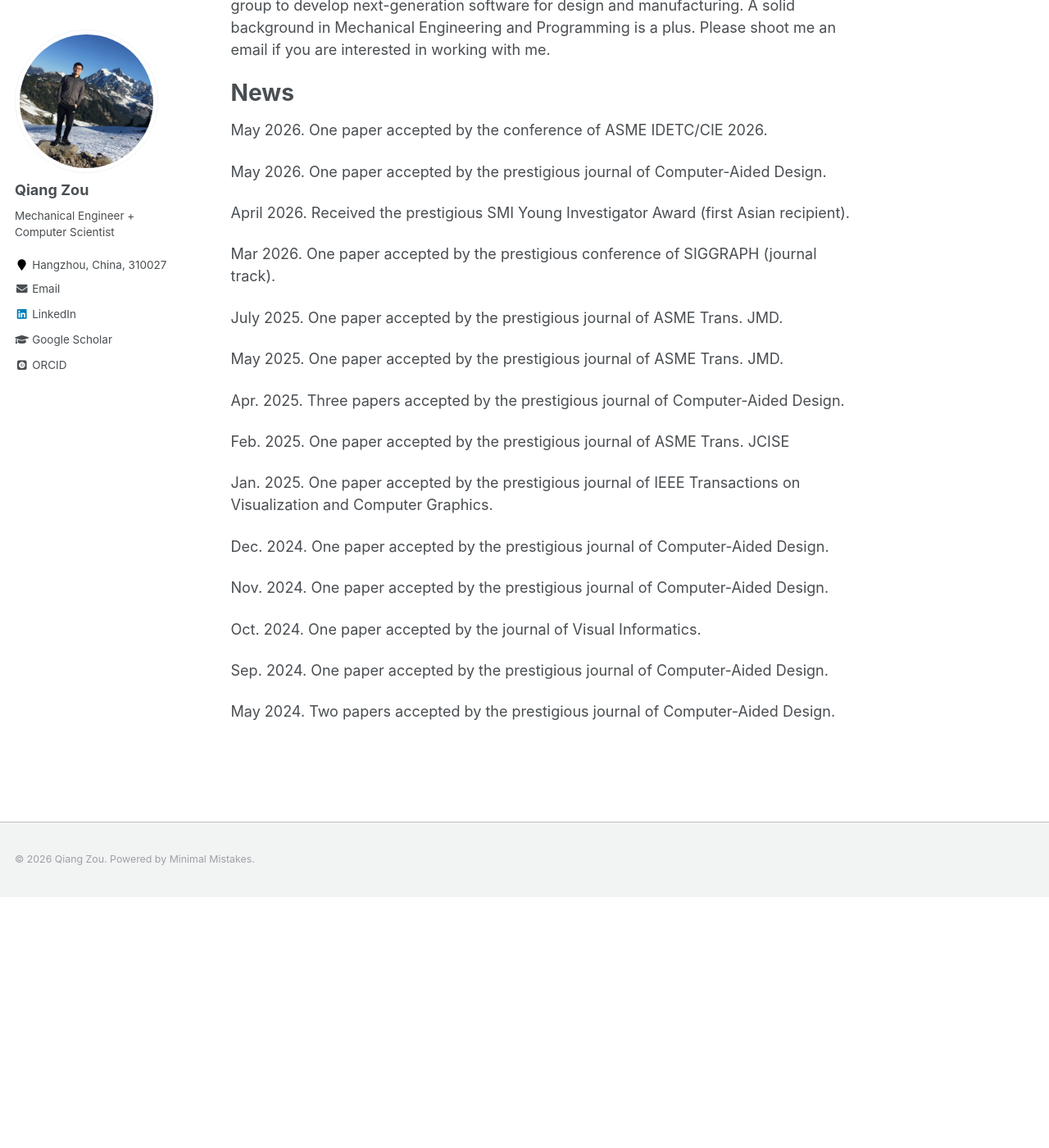
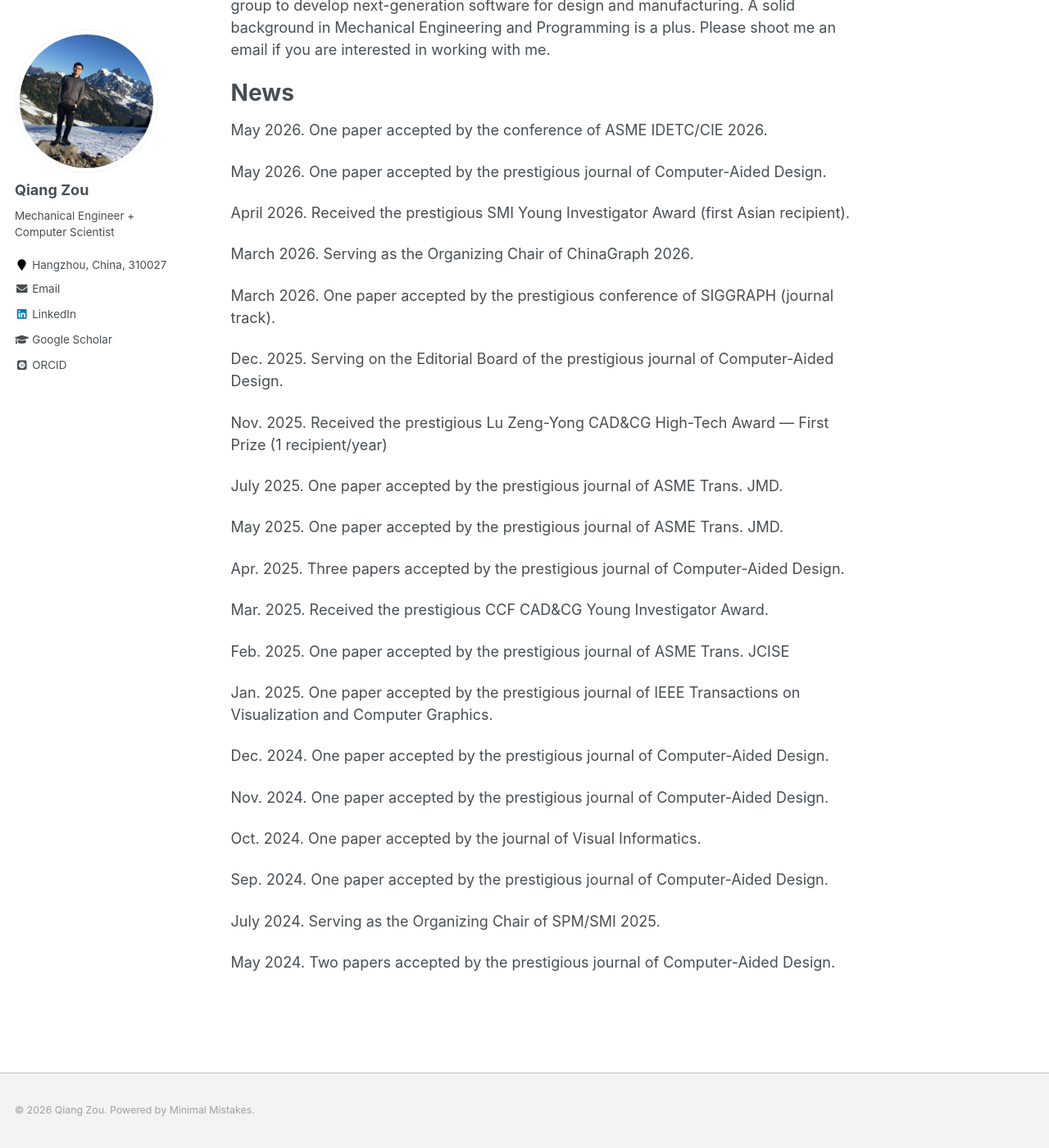
Before and after one commit to Qiang-Zou/Qiang-Zou.github.io, a Jekyll site: the page built from _pages/about.md, in a window 1280 px wide and 1400 px high, scrolled down 511 px. Shown: the whole window at 82% size. Built offline with Jekyll 4.4.1, drawn with Linux system fonts in a browser that asks for light colours; some web fonts are replaced; before the commit the page ends 1605 px from its top, so only the background shows below that.

Commit message:
Update about.md

```diff
--- a/_pages/about.md
+++ b/_pages/about.md
@@ -22,13 +22,21 @@ May 2026. One paper accepted by the prestigious journal of Computer-Aided Design
 
 April 2026. Received the prestigious SMI Young Investigator Award (first Asian recipient).
 
-Mar 2026. One paper accepted by the prestigious conference of SIGGRAPH (journal track).
+March 2026. Serving as the Organizing Chair of ChinaGraph 2026.
+
+March 2026. One paper accepted by the prestigious conference of SIGGRAPH (journal track).
+
+Dec. 2025. Serving on the Editorial Board of the prestigious journal of Computer-Aided Design.
+
+Nov. 2025. Received the prestigious Lu Zeng-Yong CAD&CG High-Tech Award — First Prize (1 recipient/year)
 
 July 2025. One paper accepted by the prestigious journal of ASME Trans. JMD.
 
 May 2025. One paper accepted by the prestigious journal of ASME Trans. JMD.
 
 Apr. 2025. Three papers accepted by the prestigious journal of Computer-Aided Design.
+
+Mar. 2025. Received the prestigious CCF CAD&CG Young Investigator Award.
 
 Feb. 2025. One paper accepted by the prestigious journal of ASME Trans. JCISE
 
@@ -41,6 +49,8 @@ Nov. 2024. One paper accepted by the prestigious journal of Computer-Aided Desig
 Oct. 2024. One paper accepted by the journal of Visual Informatics.
 
 Sep. 2024. One paper accepted by the prestigious journal of Computer-Aided Design.
+
+July 2024. Serving as the Organizing Chair of SPM/SMI 2025.
 
 May 2024. Two papers accepted by the prestigious journal of Computer-Aided Design.
 
```
